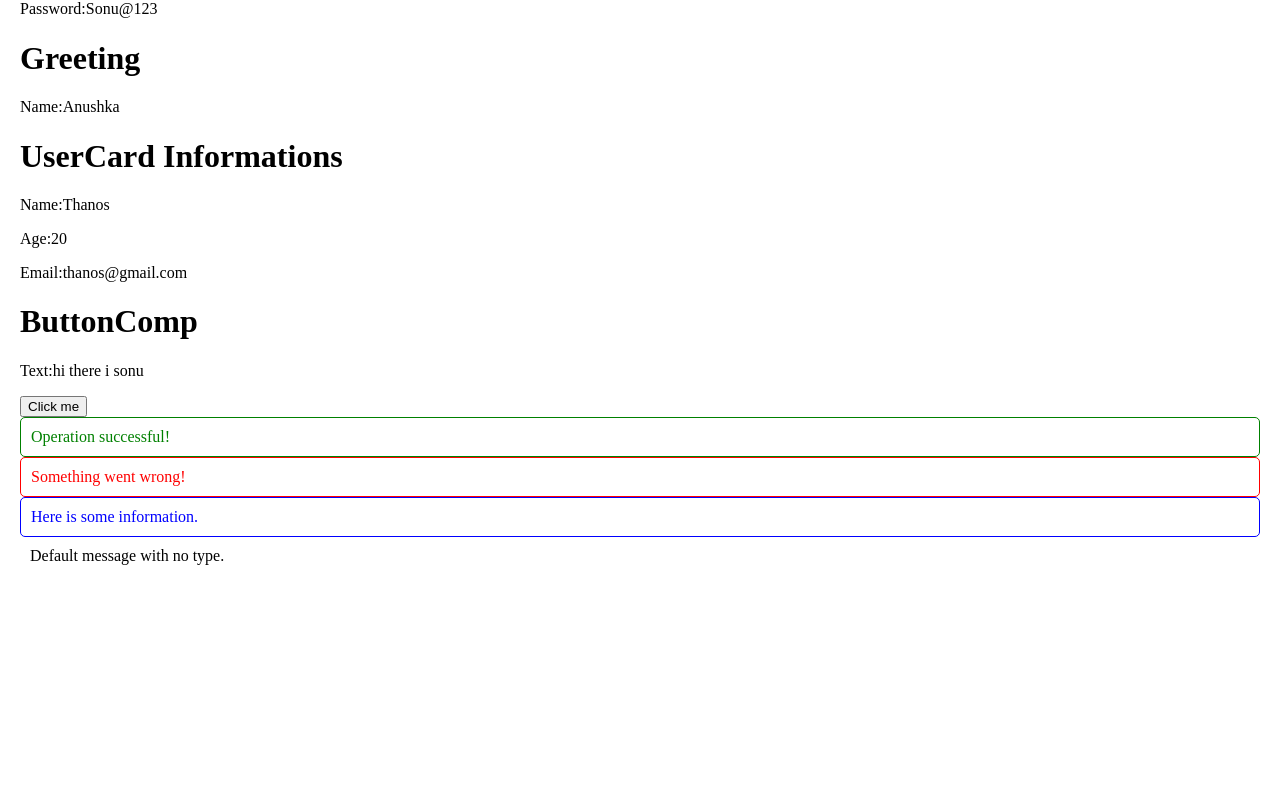
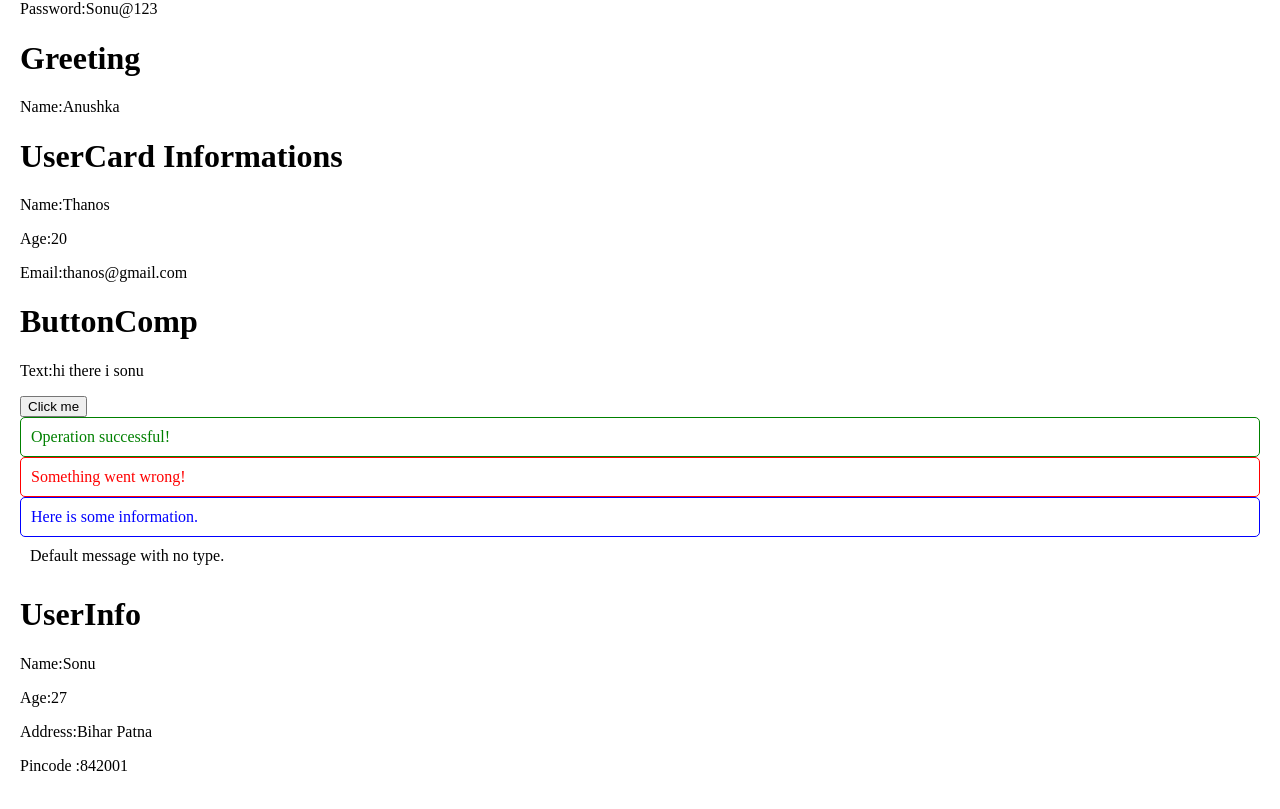
Before and after one commit to Sonu445kum/ReactJs_Practice_SSI, a React (Vite) app: page / in a window 1280 px wide. Shown: the part 1779-2588 px from the top of the page. Before the commit the page ends 2374 px from the top, so only its background shows below. Built offline with nearby package versions, Linux system fonts and the light colour scheme.

Commit message:
Add Two More Solved Questions of Props

```diff
--- a/src/App.jsx
+++ b/src/App.jsx
@@ -14,6 +14,7 @@ import UserCard from "./Components/Props/UserCard"
 import ButtonComp from "./Components/Props/ButtonComp"
 import "./App.css";
 import MessageComp from "./Components/Props/MessageComp"
+import UserInfo from "./Components/Props/UserInfo"
 
 
 function App() {
@@ -21,6 +22,14 @@ function App() {
   // create a functions for handleClick
   const handleClick=()=>{
     alert("The button is Clickable..!!")
+  }
+
+  // here i Creating the Object of UserDetails:
+  const userDeatils ={
+    name:"Sonu",
+    age:27,
+    Address:"Bihar Patna",
+    Pincode:842001
   }
 
   return (
@@ -55,6 +64,8 @@ function App() {
       <MessageComp text="Default message with no type." />
     </div>
 
+      <UserInfo userDeatils={userDeatils}/>
+
     </>
   )
 }
--- /dev/null
+++ b/src/Components/Props/UserInfo.jsx
@@ -0,0 +1,14 @@
+import React from 'react'
+// Create a Profile component that receives a user object
+//  as a prop and shows the user’s details.
+export default function UserInfo({userDeatils}) {
+  return (
+    <div>
+        <h1>UserInfo</h1>
+        <p>Name:{userDeatils.name}</p>
+        <p>Age:{userDeatils.age}</p>
+        <p>Address:{userDeatils.Address}</p>
+        <p>Pincode :{userDeatils.Pincode}</p>
+    </div>
+  )
+}
```
Also changed, not shown: src/Components/Props/Props_Questions.txt.
